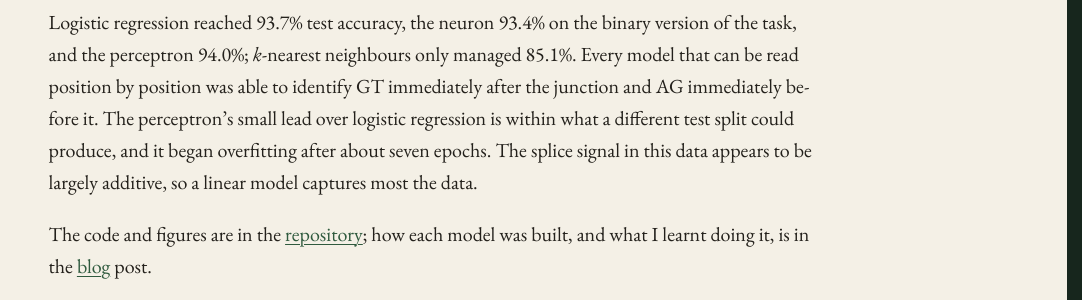
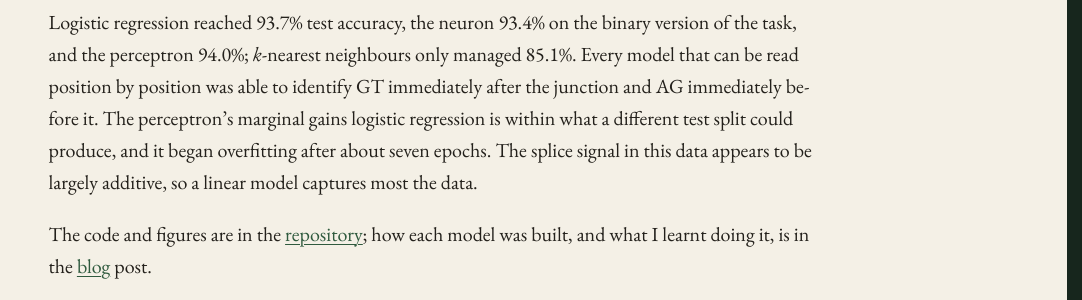
Before and after one commit to timj-wood/timj-wood.github.io, a Jekyll site: the page built from _posts/projects/2026-10-22-splice-site-classifier.md, in a window 1280 px wide. Shown: the part 731-1031 px from the top of the page, without its empty margins (198-1280 px from the left). Built offline with Jekyll 4.4.1, drawn with Linux system fonts in a browser that asks for light colours.

Commit message:
Update 2026-10-22-splice-site-classifier.md

```diff
--- a/_posts/projects/2026-10-22-splice-site-classifier.md
+++ b/_posts/projects/2026-10-22-splice-site-classifier.md
@@ -14,6 +14,6 @@ Three classifiers were trained to decide whether a 60-base window of primate DNA
 
 ## Findings
 
-Logistic regression reached 93.7% test accuracy, the neuron 93.4% on the binary version of the task, and the perceptron 94.0%; *k*-nearest neighbours only managed 85.1%. Every model that can be read position by position was able to identify GT immediately after the junction and AG immediately before it. The perceptron's small lead over logistic regression is within what a different test split could produce, and it began overfitting after about seven epochs. The splice signal in this data appears to be largely additive, so a linear model captures most the data.
+Logistic regression reached 93.7% test accuracy, the neuron 93.4% on the binary version of the task, and the perceptron 94.0%; *k*-nearest neighbours only managed 85.1%. Every model that can be read position by position was able to identify GT immediately after the junction and AG immediately before it. The perceptron's marginal gains logistic regression is within what a different test split could produce, and it began overfitting after about seven epochs. The splice signal in this data appears to be largely additive, so a linear model captures most the data.
 
 The code and figures are in the [repository](https://github.com/timj-wood/splice-site-nn); how each model was built, and what I learnt doing it, is in the [blog]({{ '/posts/splice-site-neural-network.html' | relative_url }}) post.
```
